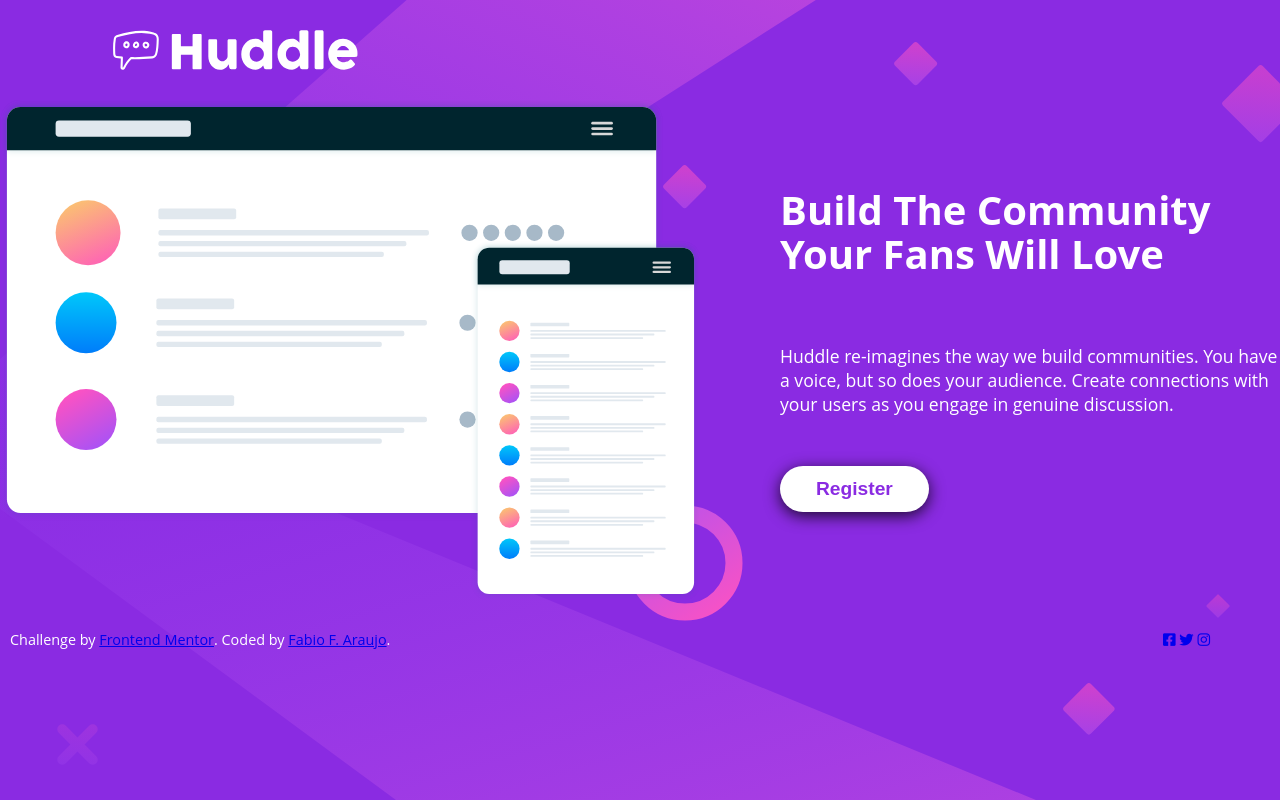
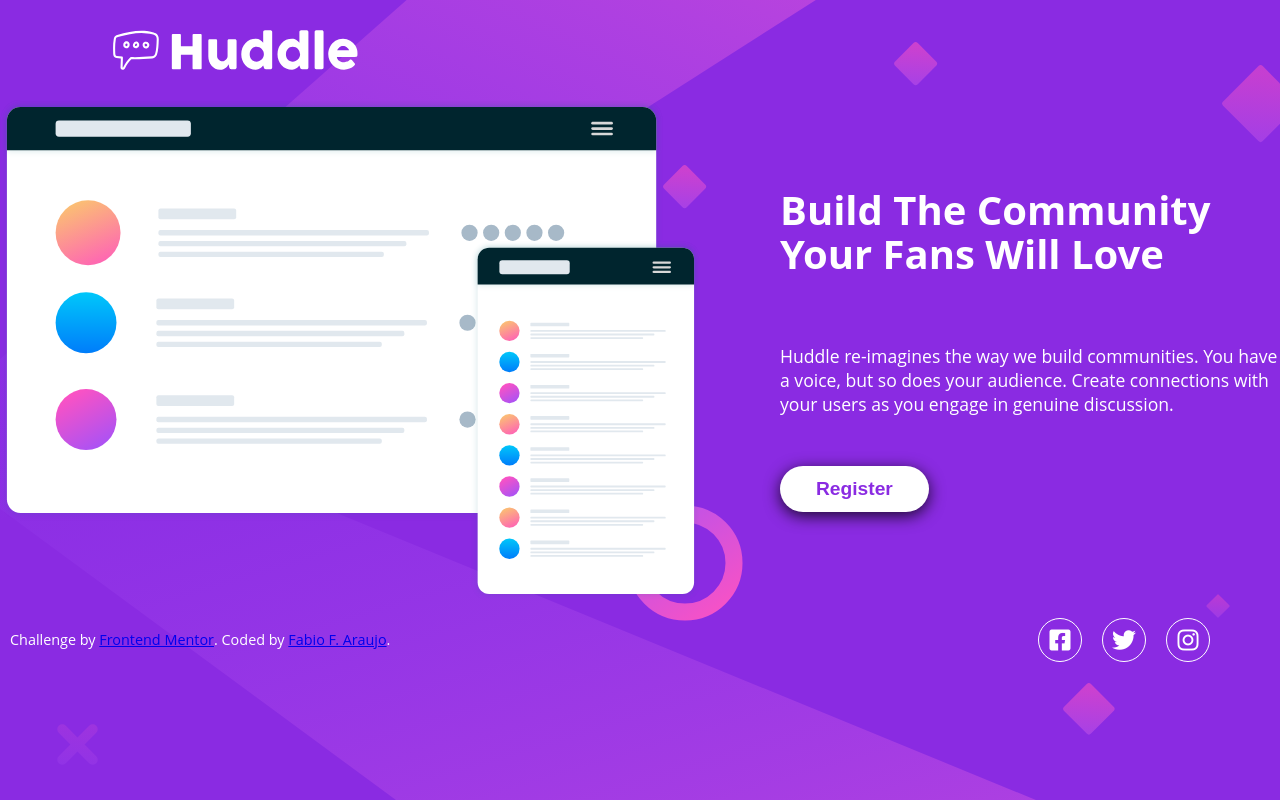
Before and after one commit to DevFabioAraujo/HunddleLandPage, a plain HTML site: page index.html in a window 1280 px wide. Drawn offline with Linux system fonts and the light colour scheme.

Commit message:
Estilizando Social midias

```diff
--- a/src/css/style.css
+++ b/src/css/style.css
@@ -68,6 +68,8 @@ justify-content: center;
   font-size: 1.1rem;
   margin-bottom: 30px;
 }
+
+/*Buttom Register*/
 .button{
     background: #fff;
     color: #8a2be2;
@@ -87,6 +89,9 @@ justify-content: center;
     background: #e0d7f3e2;
     color: #6d1bbd;
 }
+
+/*Footer */
+
 .footer {
  display: flex;
  justify-content: space-between;
@@ -108,3 +113,27 @@ justify-content: center;
   margin: 0;
   justify-content: center;
 }
+
+/*Social Midias*/
+
+.social-icons{
+ display: flex;
+ gap: 20px;
+}
+.social-icons a {
+ display: flex;
+ align-items: center;
+ justify-content: center;
+ width: 44px;
+ height: 44px;
+ border: 1.5px solid #fff ;
+ border-radius: 50%;
+ color: #fff;
+    font-size: 1.5rem;
+    transition: background color 0.2s;
+    text-decoration: none;
+    box-sizing: border-box;
+}
+.social-icons a:hover {
+  color: #d1b2ff;
+}
```
